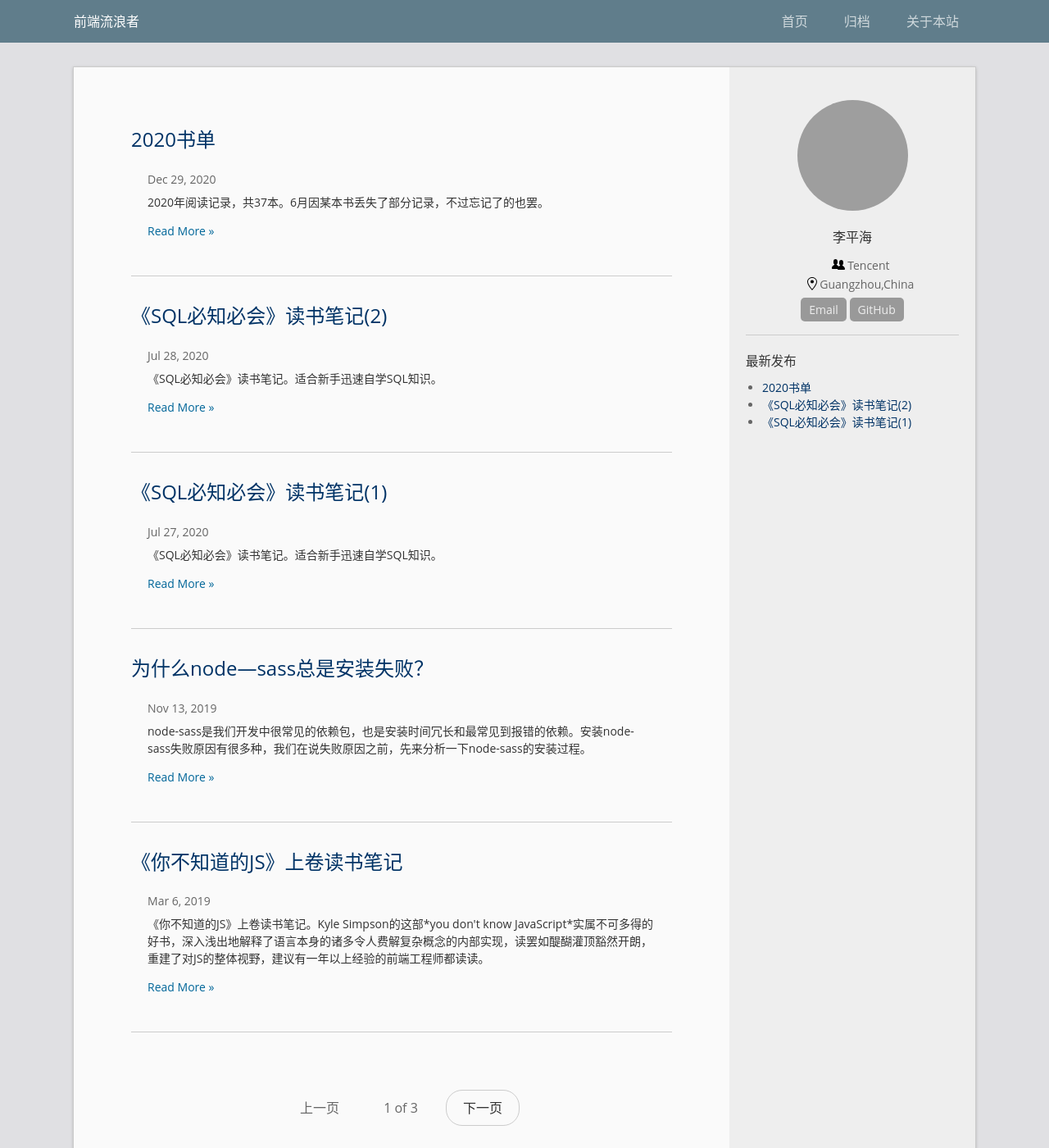
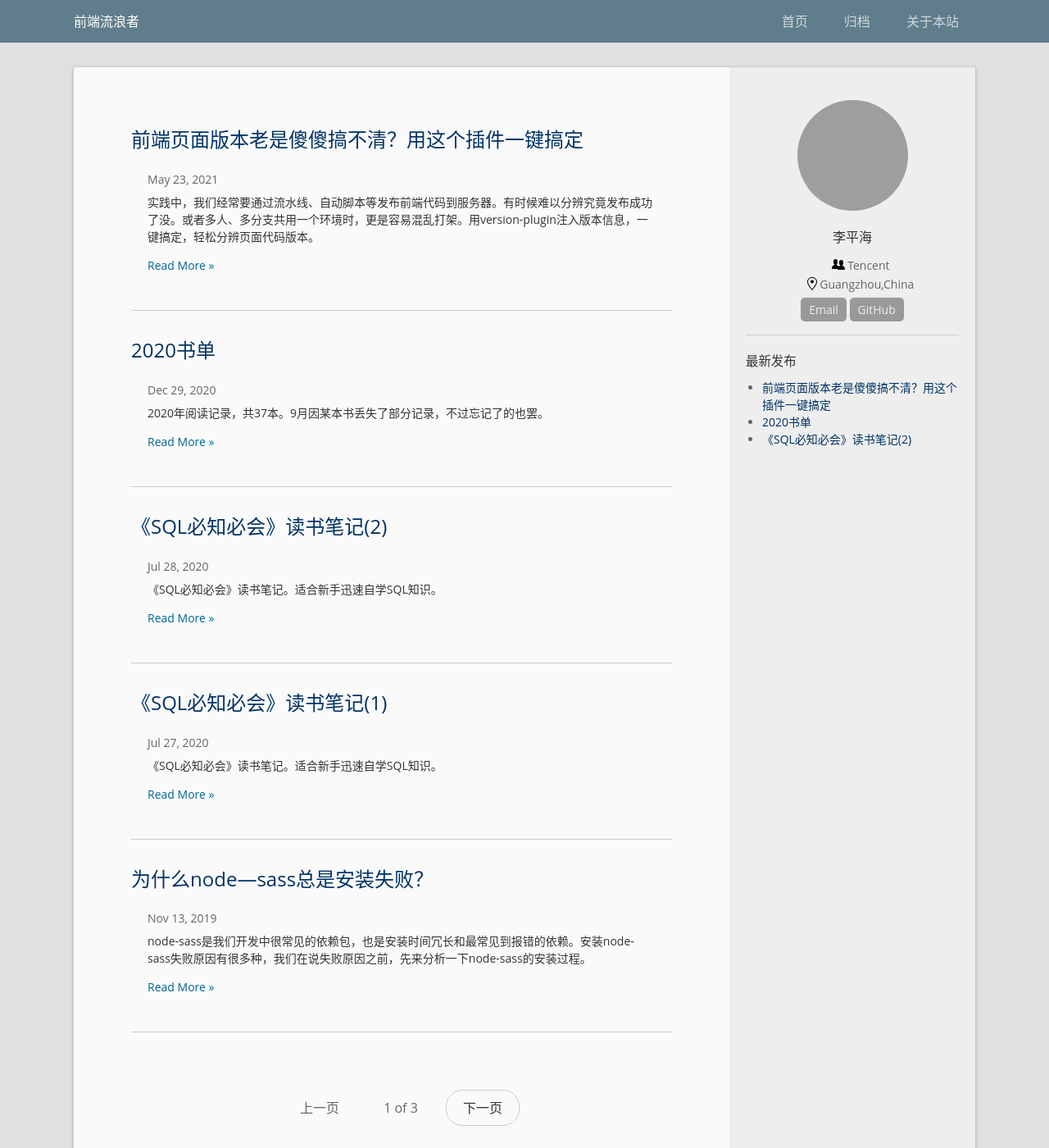
Before and after one commit to LiPinghai/lipinghai.github.io, a Jekyll site: the page built from index.html, in a window 1280 px wide and 1400 px high. Shown: the whole window at 82% size. Built offline with Jekyll 4.4.1, drawn with Linux system fonts in a browser that asks for light colours; the list of posts is cut into pages by our own code; grey boxes are pictures that could not be loaded.

Commit message:
feat: 增加version-plugin文章

````diff
--- /dev/null
+++ b/_posts/original/2021-05-23-version-plugin.md
@@ -0,0 +1,115 @@
+---
+layout: page
+title: '前端页面版本老是傻傻搞不清？用这个插件一键搞定'
+categories: [tech]
+tags: [original]
+excerpt: '实践中，我们经常要通过流水线、自动脚本等发布前端代码到服务器。有时候难以分辨究竟发布成功了没。或者多人、多分支共用一个环境时，更是容易混乱打架。用version-plugin注入版本信息，一键搞定，轻松分辨页面代码版本。'
+---
+
+实践中，我们经常要通过流水线、自动脚本等发布前端代码到服务器。有时候难以分辨究竟发布成功了没。或者多人、多分支共用一个环境时，更是容易混乱打架。
+
+“谁又把我的代码覆盖了？！”
+
+“那个谁，究竟发布生产了没？”
+
+“流水线挂了还没报错？？”
+
+测试、开发都哭了。
+
+如何迅速辨别当前页面代码是什么版本？我们可以自行用`webpack.DefinePlugin`注入信息到全局。
+
+也可以用**version-plugin**，一键搞定，效果如下：
+
+![image.png](/assets/version-plugin.png)
+
+
+以下为插件文档：
+
+# [version-plugin](https://www.npmjs.com/package/version-plugin)
+
+用于注入*版本信息*到项目代码中的webpack插件。
+
+https://www.npmjs.com/package/version-plugin
+
+## 开始
+
+首先安装 `version-plugin`:
+
+```
+npm install version-plugin -D
+```
+
+然后在webpack配置中加入VersionPlugin相关配置：
+
+**webpack.config.js**
+```
+const VersionPlugin = require('version-plugin');
+
+module.exports = {
+  plugins: [new VersionPlugin()]
+};
+```
+
+运行 `npm run dev`或 `npm run build`, `version-plugin` 会在项目中注入全局变量 `VERSION_INFO` 。
+
+## 选项
+
+### 插件选项
+
+|              变量名             |       类型      |                默认值                |                       描述               |
+| :---------------------------: | :-------------: | :-----------------------------------: | :---------------------------------------------- |
+|        **`name`**             |    `{String}`   |             `VERSION_INFO`            | 注入到全局中的变量名              |
+|      **[`mode`](#mode)**      |`{'all'｜String｜Array}`|             `development`            | 指定在哪些webpack模式中启用  |
+|**[`dataOption`](#dataOption)**|    `{Object}`   |                  {}                   | 具体的版本信息配置                 |
+
+
+### mode
+
+基于安全理由，Version Plugin默认**只在**development mode中启用。改成`all`的话就会在所有模式中启用，也可以传入指定mode名字或数组。
+
+### dataOption
+
+Version Plugin 会默认注入 `git_branch` 和 `git_commit_hash` 两项版本信息。
+
+还有以下信息供选用：
+```
+git_commit_fullhash
+git_commit_time
+git_commit_author
+git_commit_commiter
+git_commit_message
+package_version
+build_time
+```
+把这些信息设置为 `true` 就会启用, 传 `String` / `Number` 值或者函数的话，会覆写掉默认值。 除了以上9项信息，也可以自行传扩展字段。
+
+示例:
+
+```js
+new VersionPlugin({
+  name: '_v_',
+  mode: ['production', 'development'],
+  dataOption:{
+    git_commit_hash: false,
+    git_commit_fullhash: true,
+    git_commit_author: true,
+    package_version: () => '1.0.0',
+    extra_data_foo: 'extra_data_bar'
+  }
+})
+```
+
+然后看浏览器控制台:
+
+```js
+
+// window._v_
+
+{
+  git_branch: "develop",
+  git_commit_fullhash: "c3252175510b100a4a139f2af4b3f73ef753483a",
+  git_commit_author: 'LiPinghai',
+  package_version: "1.0.0",
+  extra_data_foo: "extra_data_bar"
+}
+```
--- a/_posts/reading-note/2020-12-29-booklist-2020.md
+++ b/_posts/reading-note/2020-12-29-booklist-2020.md
@@ -3,12 +3,12 @@ layout: default
 title: 2020书单
 categories: [reading]
 tags: [reading-note]
-excerpt: 2020年阅读记录，共37本。6月因某本书丢失了部分记录，不过忘记了的也罢。
+excerpt: 2020年阅读记录，共37本。9月因某本书丢失了部分记录，不过忘记了的也罢。
 
 ---
+# 2020书单
 
-2020年阅读记录共37本。6月因某本书丢失了部分记录，不过忘记了的也罢。
-
+> 2020年阅读记录共37本。9月因某本书丢失了部分记录，忘记了的也罢。
 
 ### 1. 失明症漫记 [葡]若泽·萨拉马戈 ★★★★★
 
@@ -119,8 +119,8 @@ Ted Chiang作品太少，本书依然是选集，多数旧佳作第一次读时
 
 尼尔盖曼成名作，种草已久，终究发现风格不适合，故事细碎，画风凌乱，适应太艰难。
 
-### 28. 埃及博物馆 ***☆
-### 29. LP埃及  ***☆
+### 28. 埃及博物馆 ★★★☆
+### 29. LP埃及  ★★★☆
 
 年初带着这两本书走遍上下埃及。最有趣的金苍蝇吊坠没在埃博找到，最后竟在卢克索博物馆遇到了。
 
````
Also changed, not shown: assets/version-plugin.png (added).
